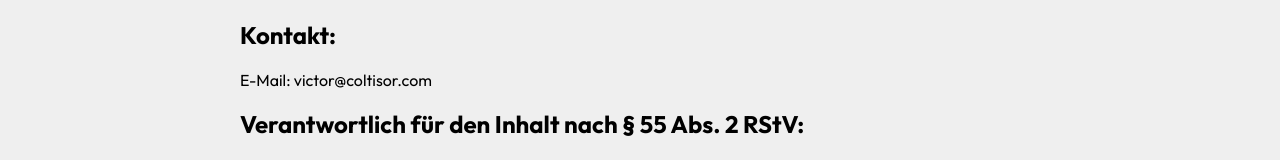
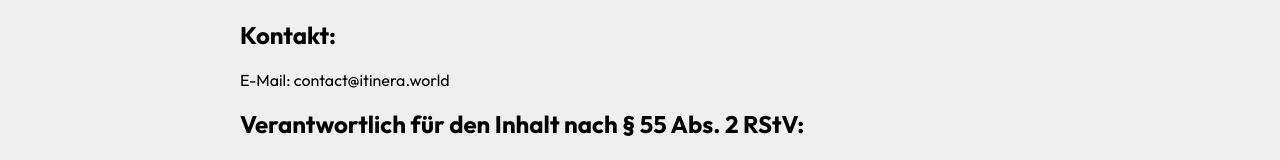
Before and after one commit to itinera-ext/itinera-website, a Next.js app: page /impressum in a window 1280 px wide. Shown: the part 346-506 px from the top of the page. Built offline with nearby package versions, Linux system fonts and the light colour scheme.

Commit message:
update email

```diff
--- a/app/impressum/page.tsx
+++ b/app/impressum/page.tsx
@@ -21,7 +21,7 @@ export default function Impressum() {
         </p>
 
         <h2>Kontakt:</h2>
-        <p>E-Mail: victor@coltisor.com</p>
+        <p>E-Mail: contact@itinera.world</p>
 
         <h2>Verantwortlich für den Inhalt nach § 55 Abs. 2 RStV:</h2>
         <p>
```
